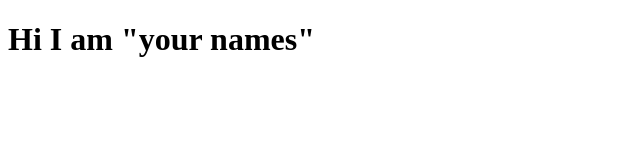
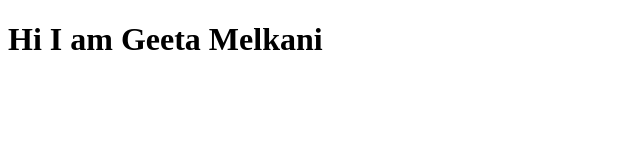
Before and after one commit to Yuvarajpa/bootcamp_testing, a plain HTML site: page index.html in a window 1280 px wide. Shown: the whole page, without its empty margins (0-640 px from the left). Drawn offline with Linux system fonts and the light colour scheme.

Commit message:
Geeta added her name

```diff
--- a/index.html
+++ b/index.html
@@ -7,7 +7,7 @@
 </head>
 <body>
     <h1>
-       Hi I am "your names"
+       Hi I am Geeta Melkani
     </h1>
 </body>
 </html>
```
